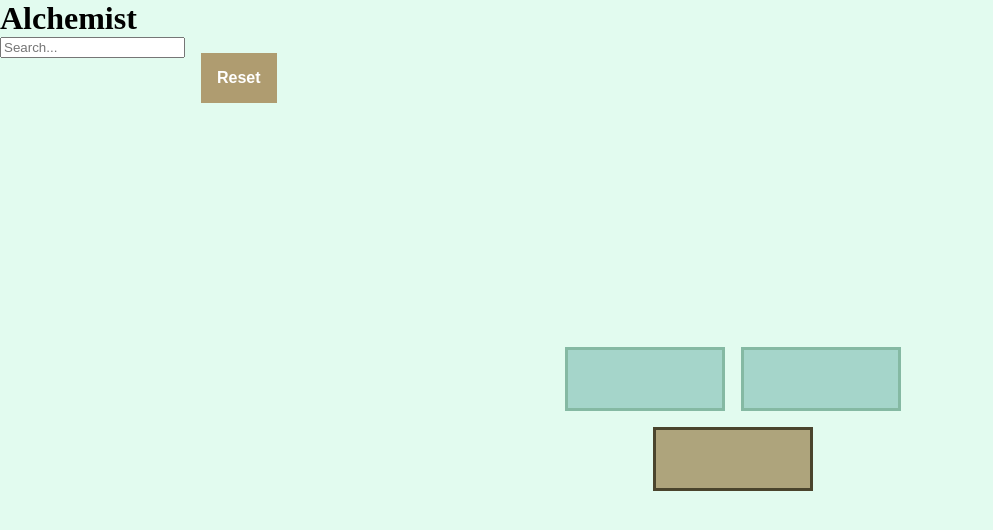
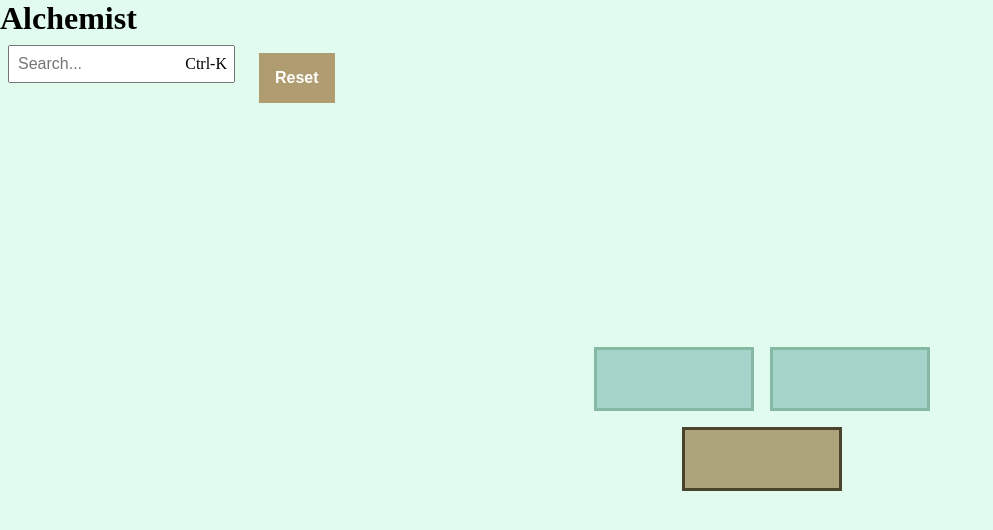
Before and after one commit to ArielCorte/alchemist, a plain HTML site: page views/index.html in a window 1280 px wide. Shown: the whole page, without its empty margins (0-993 px from the left). Drawn offline with Linux system fonts and the light colour scheme; files that its build step writes are made by us from their sources.

Commit message:
ctrl-k hint in css

```diff
--- a/css/index.css
+++ b/css/index.css
@@ -128,3 +128,30 @@ aside {
     top: 1rem;
     left: 1rem;
 }
+
+.search {
+    padding: .5rem;
+    font-size: 1rem;
+}
+
+.search-container {
+    padding: .5rem;
+    position: relative;
+}
+
+.search-container::after {
+    content: 'Ctrl-K';
+    position: absolute;
+    inset: 0 1rem;
+    display: flex;
+    align-items: center;
+    justify-content: end;
+}
+
+.search:focus {
+    outline: none;
+}
+
+.search-container:focus-within::after {
+    content: '';
+}
--- a/views/index.html
+++ b/views/index.html
@@ -11,6 +11,7 @@
     <h1>Alchemist</h1>
     <main>
       <aside>
+        <div class="search-container">
           <input
             id="search"
             class="search"
@@ -21,6 +22,7 @@
             hx-target="#unlocked-ingredients"
             hx-trigger="keyup changed"
           />
+        </div>
         <form
           id="unlocked-ingredients"
           class="unlocked-list"
```
Also changed, not shown: 1 other file. Lines whose indentation alone changed are shown as unchanged.
